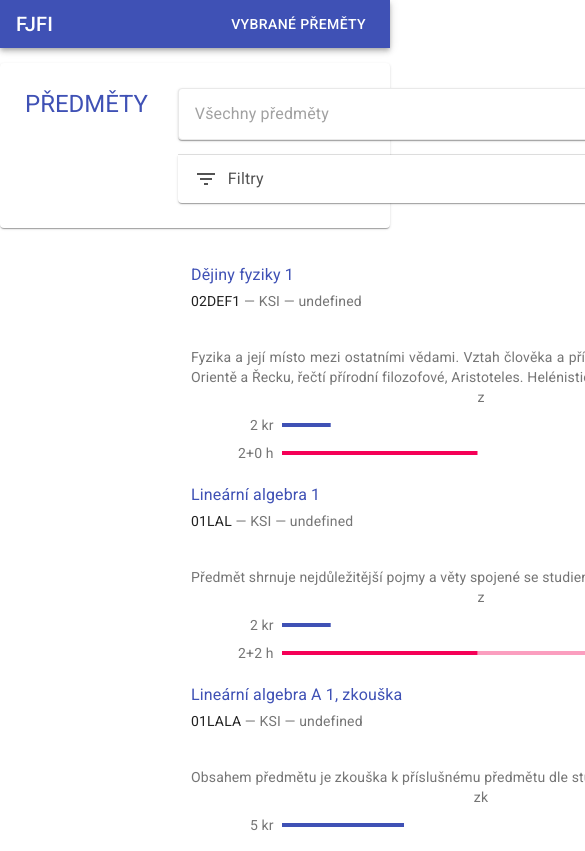
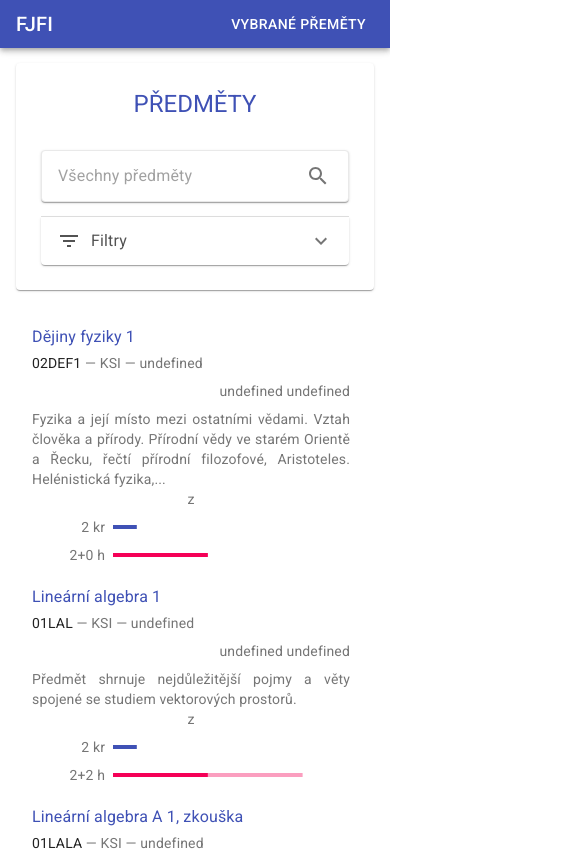
Before and after one commit to jandoubek/pvs-2020-lectures, a React (Create React App) app: page /search in a window 390 px wide. Shown: the top 851 px of the page, 585 px wide, since content can reach past the window. Built offline with nearby package versions, Linux system fonts and the light colour scheme.

Commit message:
Responsive adjustments to results page

```diff
--- a/src/DayPicker.js
+++ b/src/DayPicker.js
@@ -7,12 +7,13 @@ import {Box} from "@material-ui/core";
 
 const useStyles = makeStyles((theme) => ({
     root: {
-        width: "420px",
         display: "flex",
-        justifyContent: "space-between"
+        gap: "8px",
+        justifyContent: "flex-start",
+        flexWrap: "wrap"
     },
     chip: {
-        width: "80px"
+        width: "6em"
     }
 }));
 
--- a/src/Filters.js
+++ b/src/Filters.js
@@ -9,12 +9,7 @@ import Accordion from "@material-ui/core/Accordion";
 import {makeStyles} from "@material-ui/core/styles";
 
 const useStyles = makeStyles((theme) => ({
-    divider: {
-        height: 28,
-        margin: 4,
-    },
     filters: {
-        width: "600px",
         marginTop: "15px"
     },
     filtersSummary: {
--- a/src/QueryForm.js
+++ b/src/QueryForm.js
@@ -53,7 +53,7 @@ const QueryForm = ({history}) => {
     };
 
     return (
-        <Box component="form" onSubmit={handleSubmit}>
+        <Box width="100%" component="form" onSubmit={handleSubmit}>
             <SearchBar value={query} onChange={setQuery}/>
             <Filters info={days.length > 0 ? "Předměty " + daysToInfo(days) : "Filtry"}>
                 <DayPicker value={days} onChange={setDays}/>
--- a/src/ResultsBar.js
+++ b/src/ResultsBar.js
@@ -1,26 +1,31 @@
 import React from 'react';
 import Paper from "@material-ui/core/Paper";
 import {makeStyles} from "@material-ui/core/styles";
-import SearchBar from "./QueryForm";
+import QueryForm from "./QueryForm";
 import Logo from "./Logo";
+import Container from "@material-ui/core/Container";
 
 const useStyles = makeStyles((theme) => ({
-    root: {
-        width: "100%",
+    paper: {
         padding: "25px",
         display: "flex",
         gap: "30px",
-        marginBottom: "15px"
+        [theme.breakpoints.down("sm")]: {
+            flexDirection: "column",
+        },
+        marginBottom: "15px",
     }
 }));
 
 const ResultsBar = ({initialValue}) => {
     const classes = useStyles();
     return (
-        <Paper className={classes.root}>
-            <Logo small/>
-            <SearchBar initialValue={initialValue}/>
-        </Paper>
+        <Container fixed maxWidth="md">
+            <Paper className={classes.paper}>
+                <Logo small/>
+                <QueryForm initialValue={initialValue}/>
+            </Paper>
+        </Container>
     );
 };
 
--- a/src/ResultsPage.js
+++ b/src/ResultsPage.js
@@ -1,6 +1,6 @@
 import React from 'react';
 import ResultsBar from "./ResultsBar";
-import {Box} from "@material-ui/core";
+import {Container} from "@material-ui/core";
 import ResultsList from "./ResultsList";
 import {useLocation} from "react-router-dom";
 import NoResults from "./NoResults";
@@ -47,13 +47,13 @@ const ResultsPage = ({subjects}) => {
     return (
         <React.Fragment>
             <ResultsBar />
-            <Box marginLeft="175px" width="620px">
+            <Container fixed maxWidth="md">
                 {subjects.length > 0 ?
                     <ResultsList subjects={subjects}/>
                     :
                     <NoResults query={includes}/>
                 }
-            </Box>
+            </Container>
         </React.Fragment>
     );
 };
--- a/src/SearchBar.js
+++ b/src/SearchBar.js
@@ -12,7 +12,6 @@ const useStyles = makeStyles((theme) => ({
         display: 'flex',
         alignItems: 'center',
         border: '1px solid #E9E9E9',
-        width: '600px'
     },
     input: {
         marginLeft: theme.spacing(1),
```
